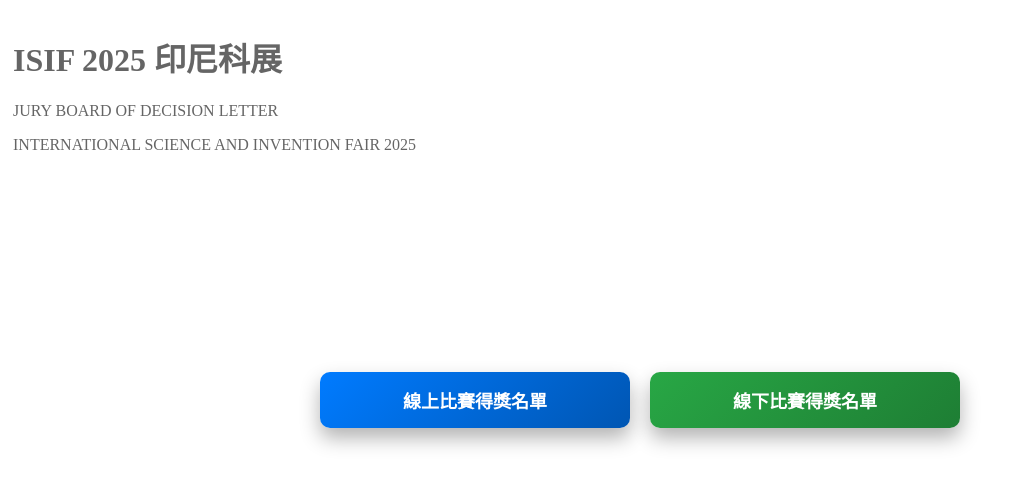
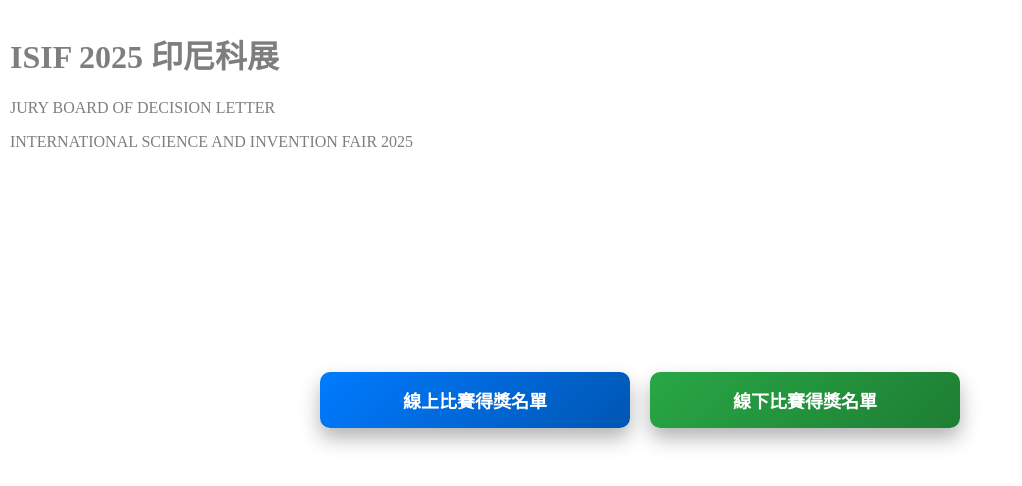
Before and after one commit to wangkejing2007/indo, a plain HTML site: page index.html in a window 1280 px wide. Shown: the whole page, without its empty margins (0-1022 px from the left). Drawn offline with Linux system fonts and the light colour scheme.

Commit message:
Update index.html

```diff
--- a/index.html
+++ b/index.html
@@ -68,7 +68,7 @@
 </style>
 </head>
 <body>
-<div style="padding: 5px; opacity: 0.6;">
+<div style="padding: 2px; opacity: 0.5;">
     <h1>ISIF 2025 印尼科展</h1>
     <p>JURY BOARD OF DECISION LETTER</p>
     <p>INTERNATIONAL SCIENCE AND INVENTION FAIR 2025</p>
```
